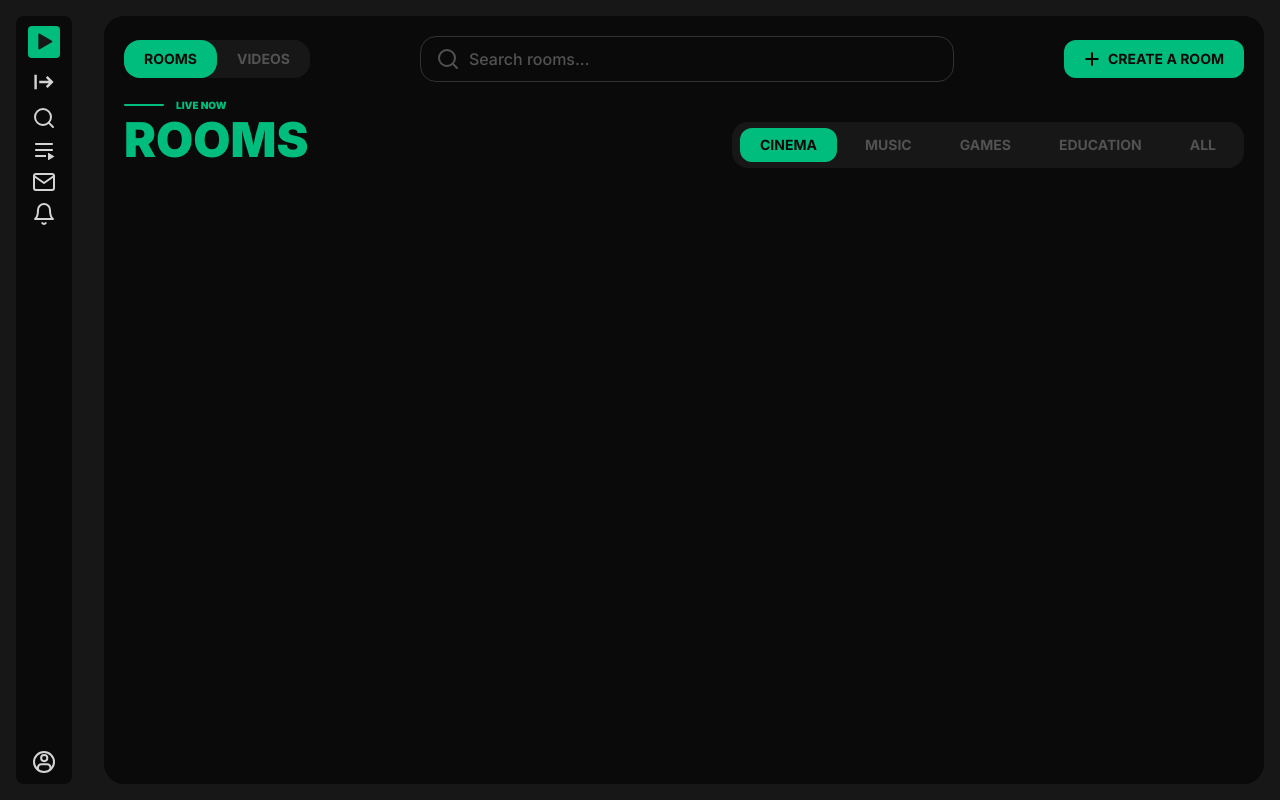
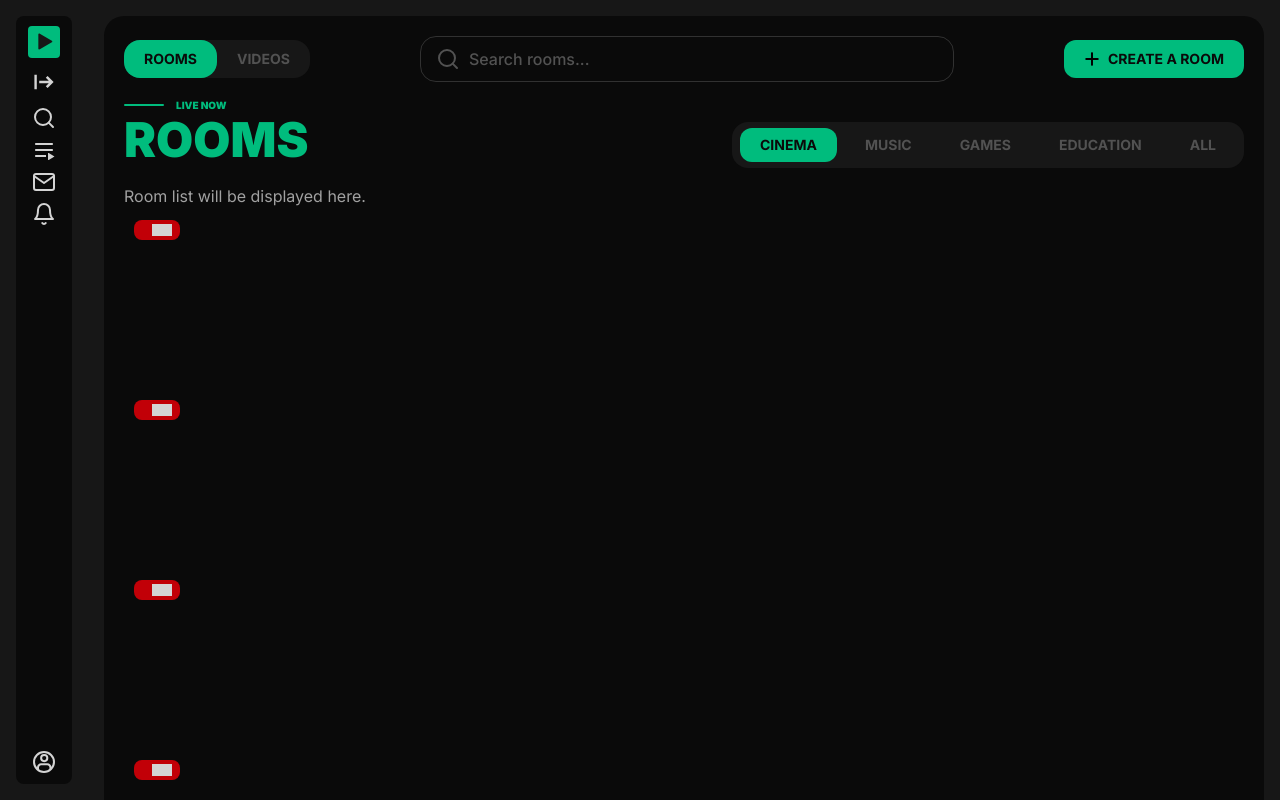
Before and after one commit to ShutSasha/Webby, a Next.js app in the folder web/: page /rooms in a window 1280 px wide. Shown: the top 800 px of the page. Built offline with nearby package versions, Linux system fonts and the light colour scheme.

Commit message:
feat(web): added prototype for room card

```diff
--- a/web/src/app/globals.css
+++ b/web/src/app/globals.css
@@ -39,6 +39,7 @@ input::-ms-reveal {
   --color-emerald-100: #00d492;
 
   --color-red-900: #82181a;
+  --color-red-700: #c10007;
   --color-red-500: #fb2c36;
 }
 
--- a/web/src/app/rooms/page.tsx
+++ b/web/src/app/rooms/page.tsx
@@ -2,6 +2,7 @@ import CategoryToggle from '@/ui/components/common/GenreToggle'
 import MediaHeader from '@/ui/components/common/MediaHeader'
 import MainLayout from '@/ui/components/MainLayout'
 import CreateRoomButton from '@/ui/components/modules/Rooms/CreateRoomButton'
+import RoomCard from '@/ui/components/modules/Rooms/RoomCard'
 
 export default function RoomPage() {
   return (
@@ -10,7 +11,7 @@ export default function RoomPage() {
         <MediaHeader searchPlaceholder="Search rooms..." actionSlot={<CreateRoomButton />} />
 
         <div className="flex justify-between">
-          <div className='hidden lg:block'>
+          <div className="hidden lg:block">
             <div className="flex gap-3 items-center">
               <span className="w-10 h-0.5 bg-emerald-500 rounded-full" />
               <p className="text-emerald-500 font-black text-[10px] leading-3.5 uppercase">live now</p>
@@ -19,6 +20,14 @@ export default function RoomPage() {
           </div>
           <CategoryToggle />
         </div>
+
+        <div>
+          {/* Room list goes here */}
+          <p className="text-neutral-400">Room list will be displayed here.</p>
+          {Array.from({ length: 10 }).map((_, index) => (
+            <RoomCard key={index} />
+          ))}
+        </div>
       </div>
     </MainLayout>
   )
--- /dev/null
+++ b/web/src/ui/components/modules/Rooms/RoomCard.tsx
@@ -0,0 +1,17 @@
+import React from 'react'
+
+import { s } from 'framer-motion/client'
+
+export default function RoomCard() {
+  return (
+    <div className="rounded-xl h-[180px] py-3 px-2.5">
+      <div className="flex items-center justify-between">
+        {/* Live */}
+        <div className="bg-red-700 flex items-center gap-1 px-2 py-1 rounded-lg">
+          <span className="h-1.5 w-1.5 rounded-full text-neutral-300 block" />
+          <p className="uppercase font-black text-[9px] leading-3 bg-neutral-300">live</p>
+        </div>
+      </div>
+    </div>
+  )
+}
```
